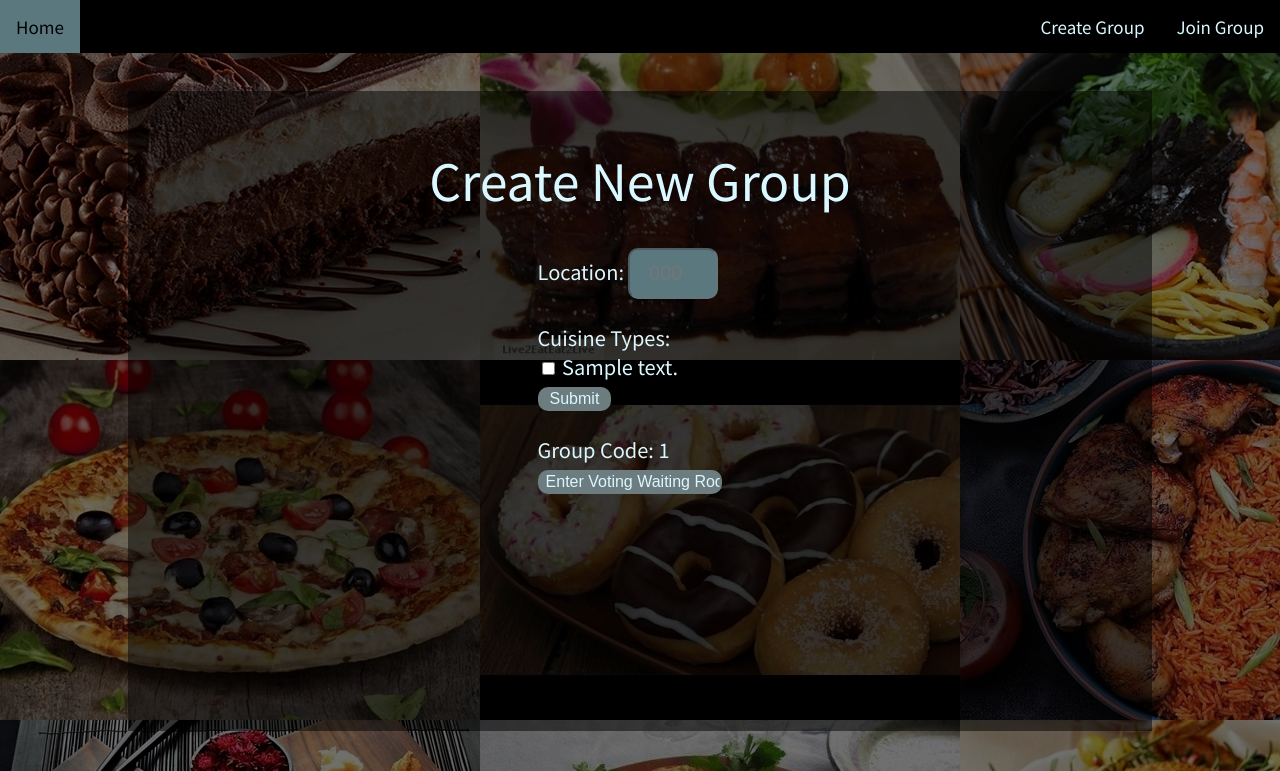
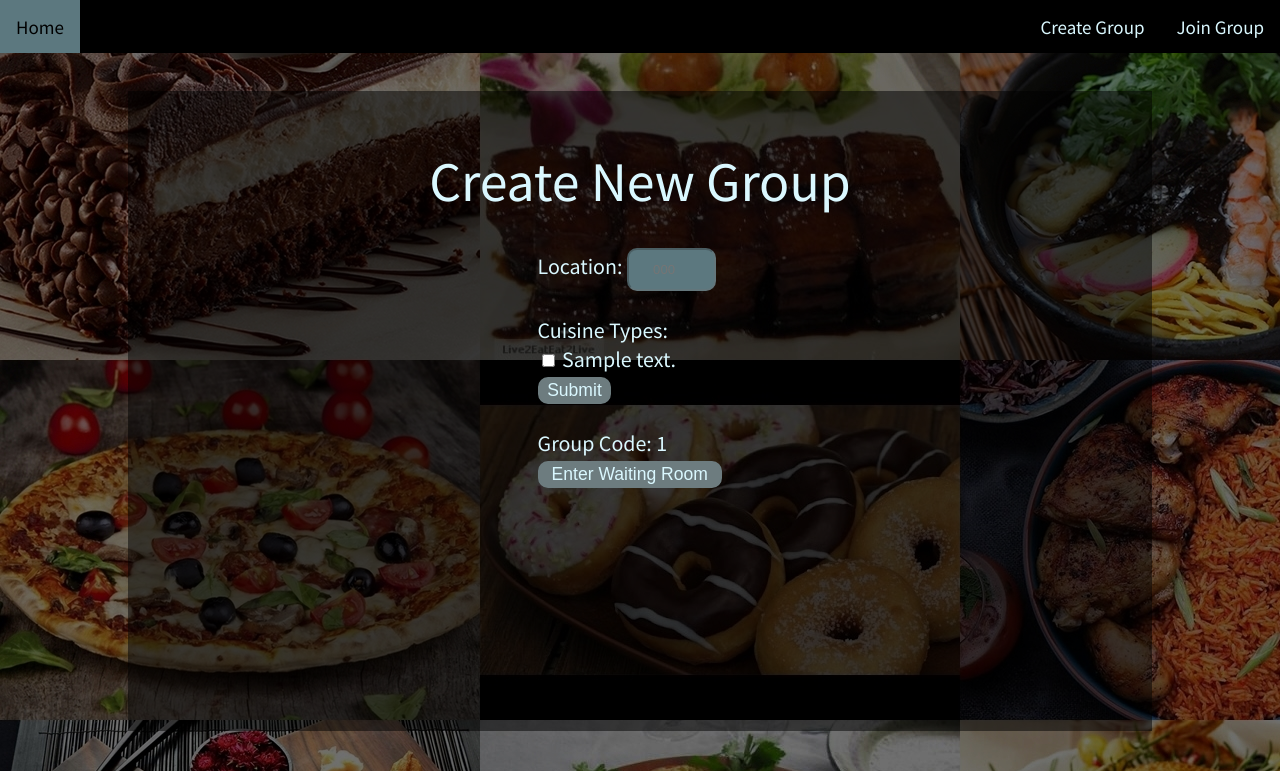
Before and after one commit to clarindaho/eaterank, a Flask app: template templates/creategroup.html in a window 1280 px wide. Shown: the top 771 px of the page. Run offline with Flask 2, Linux system fonts and the light colour scheme; the template is opened without the code that fills it: most values are stand-ins (such as "Sample title", 1, 10 or a date in 2020).

Commit message:
Updated styling

```diff
--- a/routes.py
+++ b/routes.py
@@ -166,18 +166,26 @@ def select_cuisine(zipcode):
 
 			return render_template('creategroup.html', zipcode=zipcode, cuisines=cuisine_names, selected_cuisines=selected_cuisines, crew_id=crew_id)
 
-@app.route('/voting/waiting/<crew_id>/<group_leader>', methods=["GET", "POST"])
-def waiting(crew_id, group_leader):
+@app.route('/voting/waiting/<crew_id>', methods=["GET", "POST"])
+def waiting(crew_id):
 	start_voting_flag = 0
 
 	if request.method == "GET":
-		return render_template("waiting.html", crew_id=crew_id)
+		return redirect(url_for("index"))
 
 	if request.method == "POST":
-		if (group_leader == "1"):
-			return render_template("waiting.html", crew_id=crew_id, group_leader=1)
-		else:
-			return render_template("waiting.html", crew_id=crew_id)
+		return render_template("waiting.html", crew_id=crew_id, group_leader=1)
+
+@app.route('/voting/waiting', methods=["GET", "POST"])
+def waiting_nongroupleader():
+	if request.method == "GET":
+		return redirect(url_for("index"))
+
+	if request.method == "POST":
+		form = request.form
+		crew_id = form["group_code"]
+
+		return render_template("waiting.html", crew_id=crew_id)
 
 @app.route('/voting/start/<crew_id>/<group_leader>', methods=["GET", "POST"])
 def start_voting(crew_id, group_leader):
@@ -198,7 +206,6 @@ def join_group():
 
 @app.route('/voting', methods = ["GET", "POST"])
 def wait_user():
-	page = {'author': 'hello'}
 	if request.method == "GET":
 		return redirect(url_for("index"))
 	if request.method == "POST":
@@ -216,7 +223,7 @@ def wait_user():
             # voting has already started for the group - inform user
 			if vote_started:
 				message = "Voting has already started. Sorry."
-				return render_template('joingroup.html', message = message, page = page)
+				return render_template('joingroup.html', message = message)
             # wait for group leader to begin the voting process for entire group
 			else:
 				while True:
@@ -225,7 +232,7 @@ def wait_user():
 					if vote_started:
 						restaurants = sql_query(GET_RESTAURANT_IDS, params=crew_id)
 						restaurant = sql_query(GET_RESTID_INFO, params=restaurants[0])
-						return render_template('voting.html', page = page, crew_id = crew_id, restaurant=restaurant, index=0, group_leader= False)
+						return render_template('voting.html', crew_id = crew_id, restaurant=restaurant, index=0, group_leader= False)
 					sleep(5)
 
 @app.route('/votefor', methods = ["GET", "POST"])
--- a/static/style.css
+++ b/static/style.css
@@ -48,6 +48,8 @@ p {
 	text-align: center;
 	color: var(--light_grey);
 	font-size: 20px;
+	font-size: 1.5vmin;
+	font-size-adjust: 0.58;
 }
 
 .button {
@@ -148,6 +150,8 @@ input[type=text] {
 	text-align: left;
 	color: var(--white);
 	font-size: 20px;
+	font-size: 2.3vmin;
+	font-size-adjust: 0.58;
 	font-weight: 35;
 }
 
@@ -173,6 +177,8 @@ input[type=text] {
 	color: var(--white);
 	text-align: center;
 	font-size: 16px;
+	font-size: 2vmin;
+	font-size-adjust: 0.58;
 }
 
 .creategroup_submit:hover{
--- a/templates/creategroup.html
+++ b/templates/creategroup.html
@@ -46,7 +46,7 @@
 					<label>Group Code: {{ crew_id }}</label>
 
 					<form action="/voting/waiting/{{ crew_id }}/1" method="POST">
-						<input type="submit" class="creategroup_submit" style="width: 30%;" value="Enter Voting Waiting Room">
+						<input type="submit" class="creategroup_submit" style="width: 30%;" value="Enter Waiting Room">
 					</form>
 				</div>
 			{% endif %}
--- a/templates/joingroup.html
+++ b/templates/joingroup.html
@@ -16,7 +16,7 @@
 		<div class="home_content">
 			<!-- Group Code -->
 			<div class="creategroup_text" style="margin-top: 10%; margin-left: 33%;">
-				<form action="{{ url_for('wait_user') }}" method="post" style="margin-bottom: 10%;">
+				<form action="/voting/waiting" method="POST" style="margin-bottom: 10%;">
 					Enter Group Code:
 					<input type="text" class="textentry" name ="group_code"><br>
 				</form>
```
